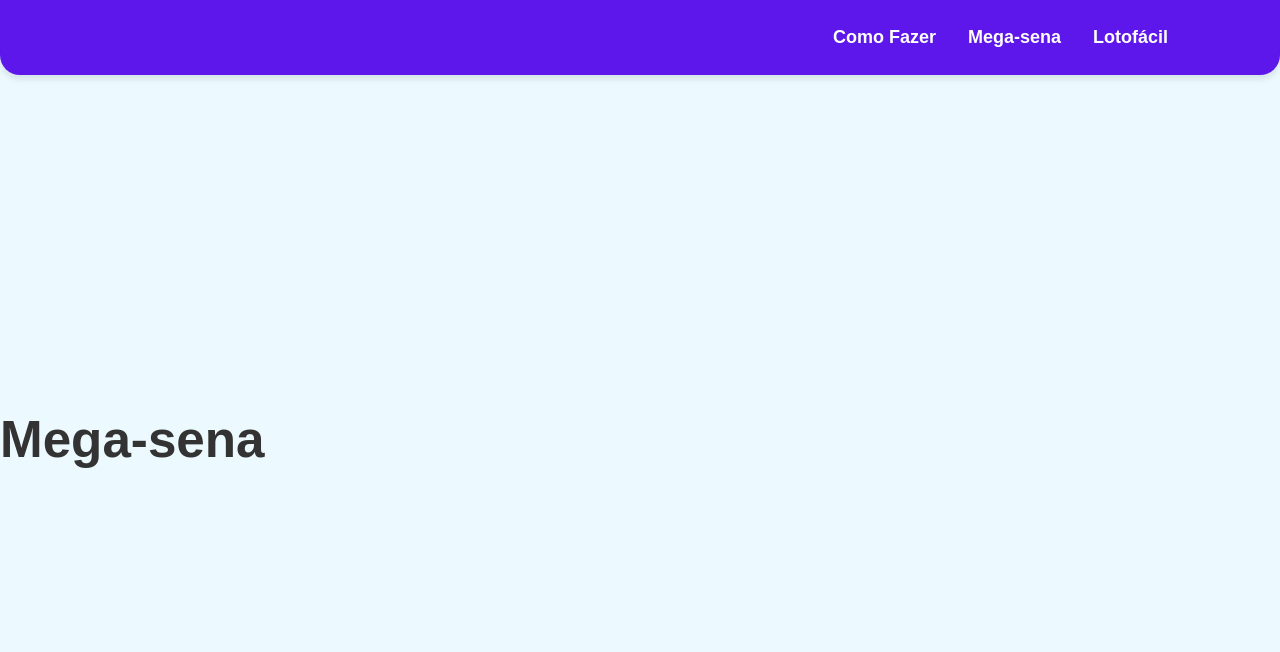
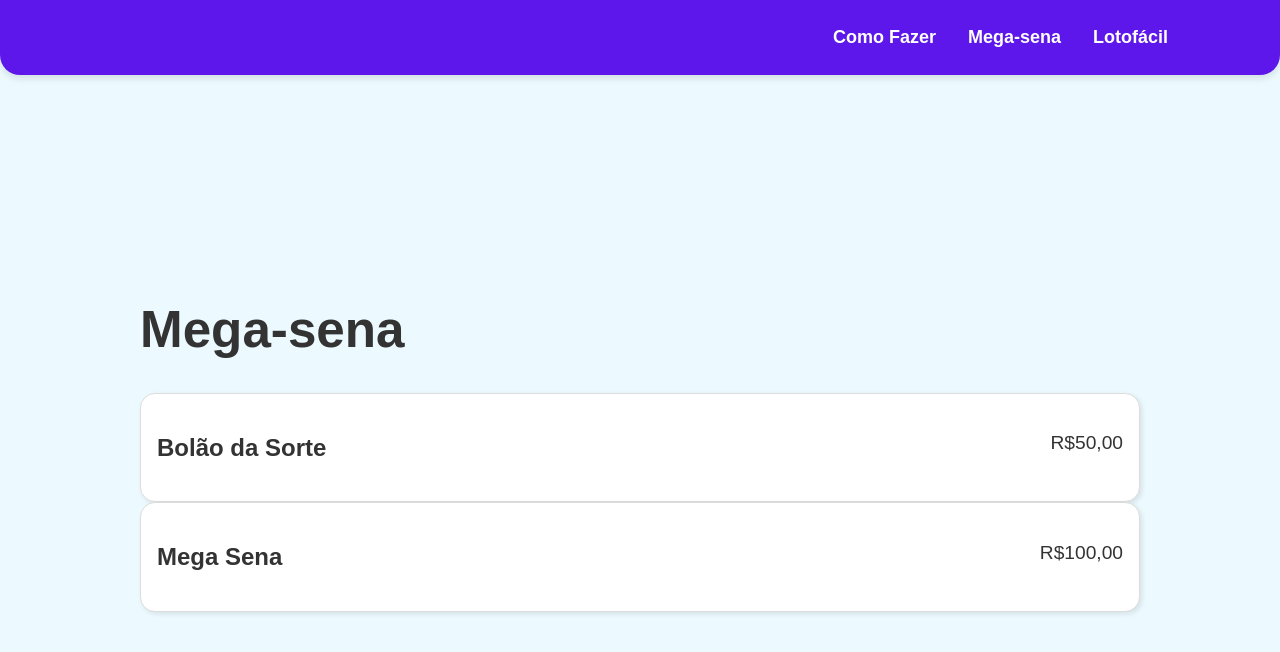
Before and after one commit to Thoomaz/loteria-frontend, a React (Vite) app in the folder frontend-loteria/: page /megasena in a window 1280 px wide. Shown: the top 652 px of the page. Built offline with nearby package versions, Linux system fonts and the light colour scheme.

Commit message:
Container add

```diff
--- a/frontend-loteria/src/App.tsx
+++ b/frontend-loteria/src/App.tsx
@@ -1,9 +1,12 @@
 import AppRoutes from "./routes";
+import Card from "./components/card/Card";
 
 function App() {
   return (
     <>
       <AppRoutes/>
+      <Card title="Bolão da Sorte" price="R$50,00" />
+      <Card title="Mega Sena" price="R$100,00" />
     </>
   );
 }
--- a/frontend-loteria/src/components/card/Card.css
+++ b/frontend-loteria/src/components/card/Card.css
@@ -4,17 +4,16 @@
     padding: 1rem;
     box-shadow: 2px 2px 5px rgba(0, 0, 0, 0.1);
     background-color: white;
-    max-width: 100%;
-    min-width: 1000px;
-    max-height: 65px;
-    box-sizing: border-box; /* Garante que padding não quebre a largura */
+    width: 1000px;
+    max-height: 50vh;
+
   }
 
   .cardsContainer {
     display: flex;
     flex-wrap: wrap;
     justify-content: center; /* Centraliza os cards */
-    gap: 10px; /* Espaçamento entre os cards */
+    gap: 50px; /* Espaçamento entre os cards */
     margin: 20px auto; /* Centraliza verticalmente */
     width: 10%; /* Ajuste conforme necessário */
     max-width: 100%; /* Garante que não exceda a largura da tela */
@@ -23,7 +22,6 @@
   .cardContent {
     display: flex;
     justify-content: space-between; /* Coloca os itens nas extremidades */
-    ;
   }
 
   .cardTitle {
--- /dev/null
+++ b/frontend-loteria/src/components/container/Container.module.css
@@ -0,0 +1,11 @@
+.container{
+    width: 100%;
+    min-height: 80vh;
+
+    display: flex;
+    flex-direction: column;
+    align-items: center;
+
+    padding-block: 1rem;
+    gap: 1rem;
+}
--- /dev/null
+++ b/frontend-loteria/src/components/container/Container.tsx
@@ -0,0 +1,11 @@
+import style from "./Container.module.css"
+
+function Container({children}){
+    return (
+        <div className={style.container}>
+            {children}
+        </div>
+    )
+}
+
+export default Container
--- a/frontend-loteria/src/components/presentation/Presentation.tsx
+++ b/frontend-loteria/src/components/presentation/Presentation.tsx
@@ -5,10 +5,10 @@
     <div className="circle-section">
       <h1 className="text-presentation title">Loteria</h1>
 
-      <div className="text-presentation slogan">
+      <section className="text-presentation slogan">
         <p className="one">agilize o processo</p>
         <p className="two">verifique seu bolão <a href="https://youtu.be/dQw4w9WgXcQ?si=mxaXf9FK-tcH9S7E" target="_blank" rel="noopener noreferrer" className="highlight">AQUI</a></p>
-      </div>
+      </section>
 
       <div className="circle large-circle"></div>
       <div className="circle medium-circle"></div>
--- a/frontend-loteria/src/index.css
+++ b/frontend-loteria/src/index.css
@@ -33,6 +33,7 @@
   font-family: Arial, sans-serif; /* Fonte global (opcional) */
   color: #333; /* Cor do texto padrão */
   box-sizing: border-box;
+  justify-content: center;
 }
 
 h1 {
--- a/frontend-loteria/src/pages/Home/index.tsx
+++ b/frontend-loteria/src/pages/Home/index.tsx
@@ -1,11 +1,14 @@
 import Header from "../../components/header/Header"
 import Presentation from "../../components/presentation/Presentation"
+import Container from "../../components/container/Container"
 
 function Home () {
     return(
         <>
             <Header />
-            <Presentation />
+            <Container>
+                <Presentation />
+            </Container>
         </>
     )
 }
```
